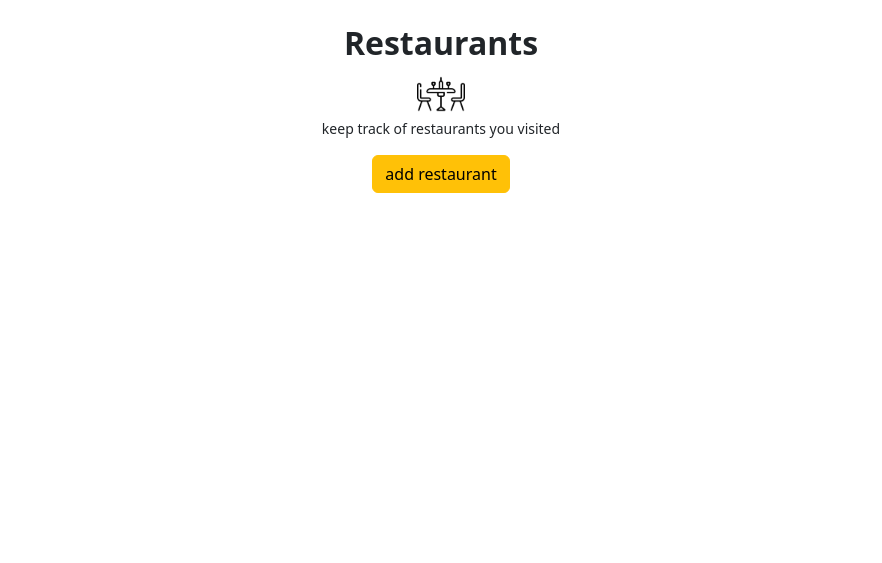
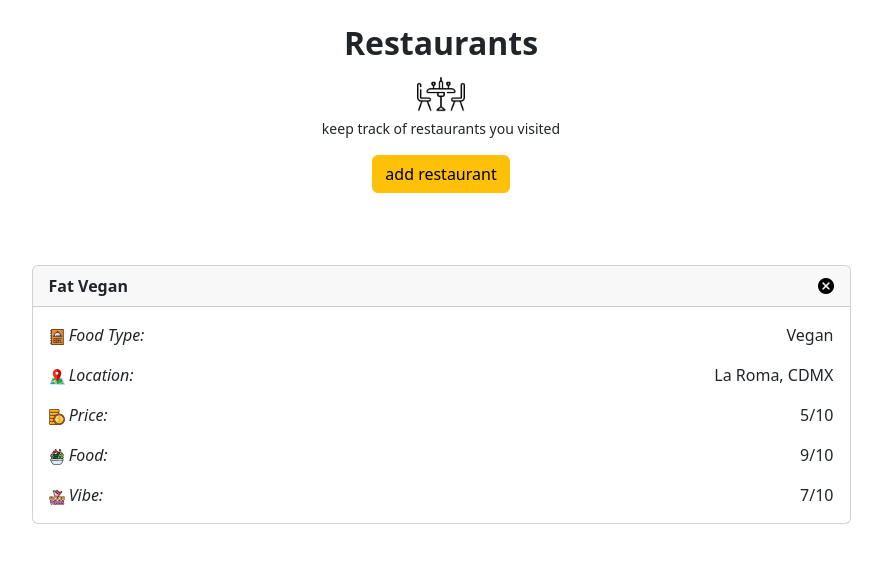
Before and after one commit to blankhall98/sandb, a Flask app: page /restaurants in a window 1280 px wide. Shown: the part 56-619 px from the top of the page, without its empty margins (199-1081 px from the left). Run offline with Flask 2, Linux system fonts and the light colour scheme.

Commit message:
style index

```diff
--- a/templates/restaurants.html
+++ b/templates/restaurants.html
@@ -11,8 +11,24 @@
     <a href="{{url_for('addrestaurant')}}"><button class="btn btn-warning mt-3">add restaurant</button></a>
 </div>
 
+<br><br><br>
 <div class="container">
-    <div class="container"></div>
+    <div class="container d-flex flex-row justify-content-center flex-wrap">
+        <div class="card mb-3 col-9">
+            <div class="card-header d-flex justify-content-between align-items-center">
+                <span><b> Fat Vegan</b></span>
+                <img src="{{url_for('static', filename='images/delete.png')}}" alt="" style="height: 1em; width: 1em;">
+            </div>
+            <div class="card-body">
+              <p class="card-text d-flex justify-content-between"><span><img src="{{url_for('static', filename='images/menu.png')}}" alt="" style="height: 1em; width: 1em;"> <i>Food Type: </i></span> Vegan</p>
+              <p class="card-text d-flex justify-content-between"><span><img src="{{url_for('static', filename='images/map.png')}}" alt="" style="height: 1em; width: 1em;"> <i>Location: </i></span> La Roma, CDMX</p>
+              <p class="card-text d-flex justify-content-between"><span><img src="{{url_for('static', filename='images/coin.png')}}" alt="" style="height: 1em; width: 1em;"> <i>Price: </i></span> 5/10</p>
+              <p class="card-text d-flex justify-content-between"><span><img src="{{url_for('static', filename='images/food.png')}}" alt="" style="height: 1em; width: 1em;"> <i>Food: </i></span> 9/10</p>
+              <p class="card-text d-flex justify-content-between"><span><img src="{{url_for('static', filename='images/good-vibes.png')}}" alt="" style="height: 1em; width: 1em;"> <i>Vibe: </i></span> 7/10</p>
+            </div>
+        </div>
+    </div>
 </div>
+<br><br><br>
 
 {%endblock%}
--- a/templates/wanderungs.html
+++ b/templates/wanderungs.html
@@ -11,8 +11,10 @@
     <a href="{{ url_for('addwanderung') }}"><button class="btn btn-warning mt-3">add wanderung</button></a>
 </div>
 
+<br><br><br>
 <div class="container">
     <div class="container"></div>
 </div>
+<br><br><br>
 
 {%endblock%}
```
Also changed, not shown: static/images/coin.png (added), static/images/food.png (added), static/images/good-vibes.png (added), static/images/map.png (added), static/images/menu.png (added).
